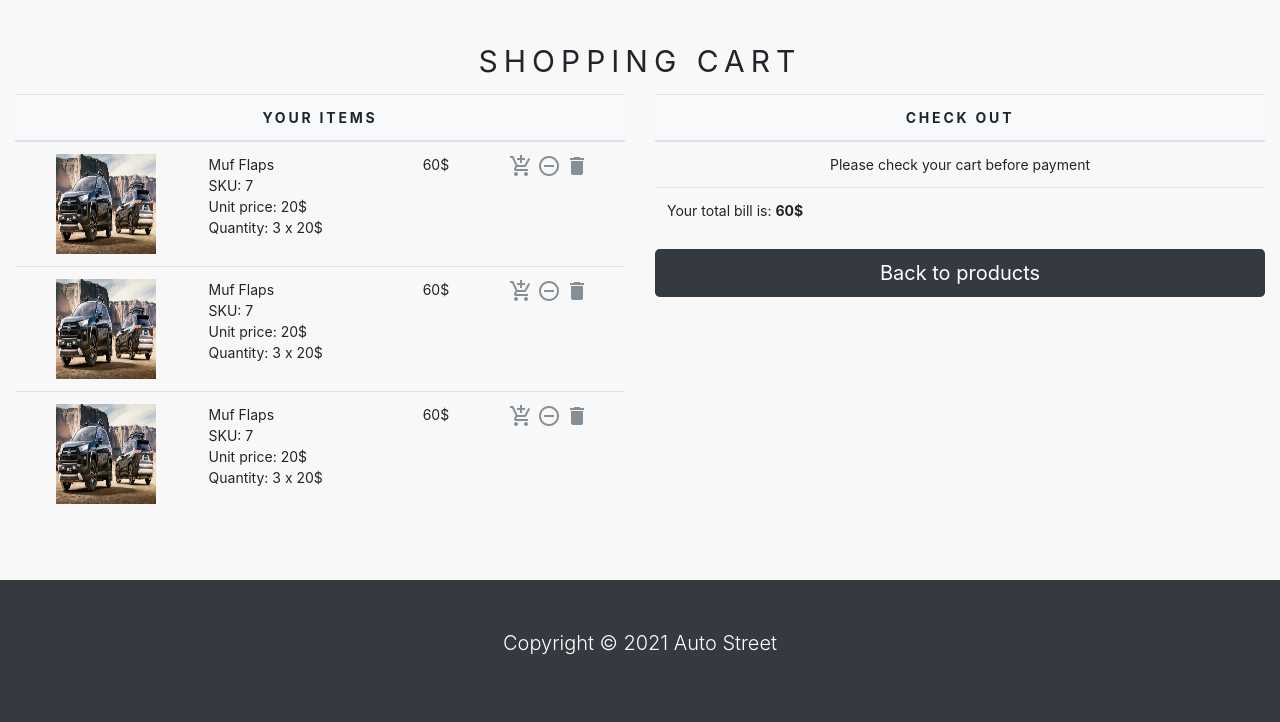
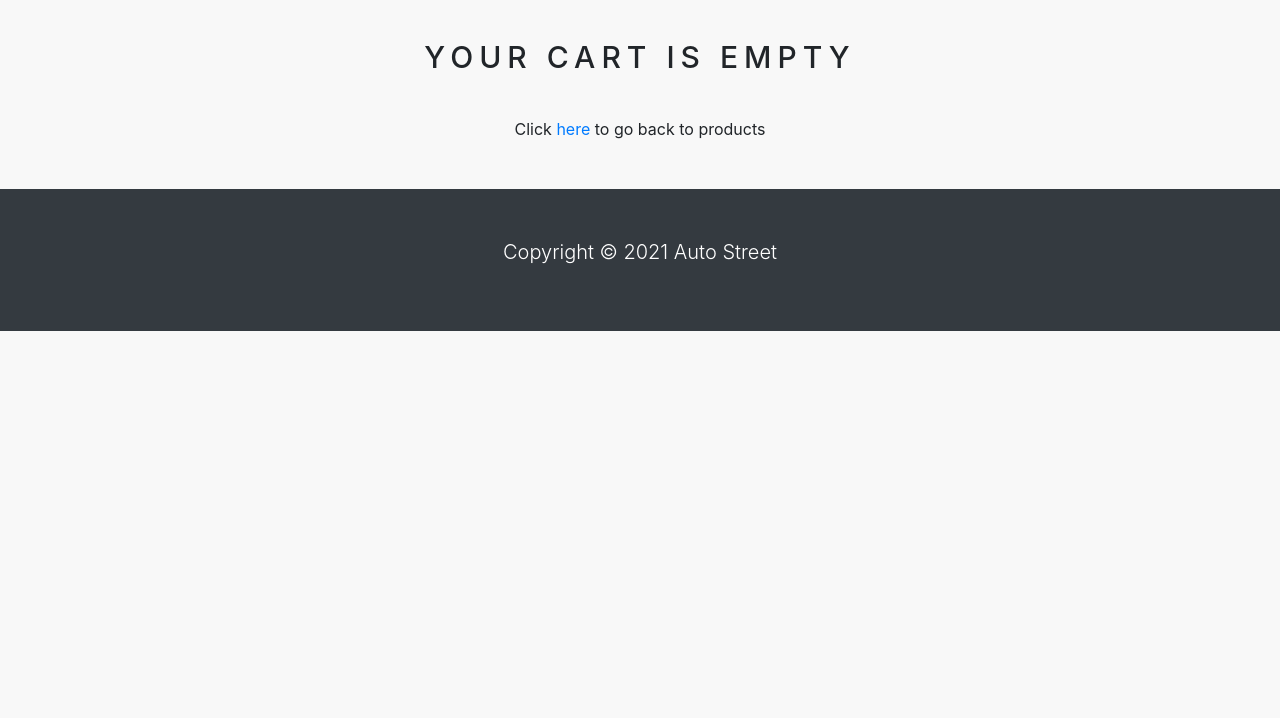
Before and after one commit to AleksandrBelokrys/Django-online-store, a Django app: page /cart in a window 1280 px wide. Shown: the part 82-804 px from the top of the page. After the commit the page ends 413 px from the top, so only its background shows below. Run offline with Django 3.2, Linux system fonts and the light colour scheme; tables that the repository leaves empty hold one stand-in row (values such as "Sample post"); some libraries are stand-ins or nearby versions.

Commit message:
created signup.html

```diff
--- a/ecommerce/settings.py
+++ b/ecommerce/settings.py
@@ -64,6 +64,7 @@ TEMPLATES = [
                 'django.contrib.auth.context_processors.auth',
                 'django.contrib.messages.context_processors.messages',
                 'shop.context_processors.menu_links',
+                'shop.context_processors.counter',
             ],
         },
     },
--- a/ecommerce/static/css/base.css
+++ b/ecommerce/static/css/base.css
@@ -18,3 +18,8 @@ body {
 	text-transform: uppercase;
 	letter-spacing: .2em;
 }
+
+.errorlist li {
+	color: red;
+	font-weight: bold;
+}
--- a/shop/context_processors.py
+++ b/shop/context_processors.py
@@ -1,4 +1,20 @@
-from .models import Category
+from .models import Category, Cart, CartItem
+from .views import _cart_id
+
+
+def counter(request):
+    item_count = 0
+    if 'admin' in request.path:
+        return {}
+    else:
+        try:
+            cart = Cart.objects.filter(cart_id=_cart_id(request))
+            cart_items = CartItem.objects.all().filter(cart=cart[:1])
+            for cart_item in cart_items:
+                item_count += cart_item.quantity
+        except Cart.DoesNotExist:
+            item_count = 0
+    return dict(item_count=item_count)
 
 
 def menu_links(request):
--- a/shop/templates/shop/cart.html
+++ b/shop/templates/shop/cart.html
@@ -1,10 +1,26 @@
 {% extends 'shop/base.html' %}
+
 {% load static %}
 
 {% block title %}
 	Cart
 {% endblock %}
+
 {% block content %}
+
+	{% if not cart_items %}
+	<div class="text-center">
+		<br>
+		<h1 class="text-center product_title">
+			Your cart is empty
+		</h1>
+		<br>
+		<p class="text-center">
+			Click <a href="{% url 'home' %}">here</a> to go back to products
+		</p>
+	</div>
+
+	{% else %}
 	<div class="text-center">
 		<br>
 		<div class="text-center product_title">
@@ -17,70 +33,84 @@ Cart
 				<thead class="cart-thead">
 					<tr>
 						<th colspan="4">
-                    Your items
+							Your Items
 						</th>
 					</tr>
 				</thead>
-            {% for i in '123'%}
+				{% for cart_item in cart_items %}
 				<tr>
-                <td><a href=""><img src="{% static 'images/trd-rav47.jpg' %}"
-                                    width="100" height="100"></a>
+					<td>
+						<a href="{{ cart_item.product.get_url }}">
+							<img src="{{cart_item.product.image.url}}" width="100" height="100">
+						</a>
 					</td>
 					<td class="text-left">
-                    Muf Flaps
+						{{cart_item.product.name}}
 						<br>
-                    SKU: 7
+						SKU: {{cart_item.product.id}}
 						<br>
-                    Unit price: 20$
+						Unit Price: {{cart_item.product.price}}
 						<br>
-                    Quantity: 3 x 20$
+						Quantity: {{cart_item.quantity}} x {{cart_item.product.price}}
 					</td>
 					<td>
-                    60$
+						${{cart_item.sub_total}}
 					</td>
+					{% if cart_item.quantity < cart_item.product.stock %}
 					<td>
-                    <a href=""><i class="material-icons cart-icon">add_shopping_cart</i></a>
-                     <a href=""><i class="material-icons cart-icon">remove_circle_outline</i></a>
-                     <a href=""><i class="material-icons cart-icon">delete</i></a>
+						<a href="{% url 'add_cart' cart_item.product.id %}"><i class="material-icons cart-icon">add_shopping_cart</i></a>
+						<a href="{% url 'cart_remove' cart_item.product.id %}"><i class="material-icons cart-icon">remove_circle_outline</i></a>
+						<a href="{% url 'cart_remove_product' cart_item.product.id %}"><i class="material-icons cart-icon">delete</i></a>
 					</td>
+					{% else %}
+					<td>
+
+						<a href="{% url 'cart_remove' cart_item.product.id %}"><i class="material-icons cart-icon">remove_circle_outline</i></a>
+						<a href="{% url 'cart_remove_product' cart_item.product.id %}"><i class="material-icons cart-icon">delete</i></a>
+					</td>
+					{% endif %}
+
 				</tr>
 				{% endfor %}
 			</table>
-
 		</div>
 		<div class="col-12 col-sm-12 col-md-12 col-lg-6 text-center">
 			<table class="table cart-table">
 				<thead class="cart-thead">
 					<tr>
 						<th colspan="4">
-                    Check out
+							Check Out
 						</th>
 					</tr>
 				</thead>
 				<tbody>
 					<tr>
 						<td>
-                Please check your cart before payment
+							Please check your cart before payment.
 						</td>
 					</tr>
 					<tr class="text-left">
 						<td>
-                Your total bill is: <strong>60$</strong>
+							Your total bill is: <strong>${{total}}</strong>
 						</td>
 					</tr>
 				</tbody>
 			</table>
 			<div class="mx-auto">
-            <a href="" style="text-decoration: none;">
-                <button type="button" class="btn btn-lg btn-block bg-dark text-white" >
-                    Back to products
+				<a href="{% url 'home' %}" style="text-decoration: none;">
+					<button type="button" class="btn btn-lg btn-block bg-dark text-white">
+						Back To Products
 					</button>
 				</a>
-
 			</div>
 		</div>
+	</div>
+	{% endif %}
 
-</div>
+
+
+
+
 
 
 
--- a/shop/templates/shop/navbar.html
+++ b/shop/templates/shop/navbar.html
@@ -18,6 +18,12 @@
                  </li>
                  <li class="nav-item"><a class="nav-link text-light text-uppercase font-weight-bold px-3" href="">Contacts</a></li>
                  <li class="nav-item"><a class="nav-link text-light text-uppercase font-weight-bold px-3" href="">About</a></li>
+                    {% if item_count > 0 %}
+        <li class="nav-item"><a class="nav-link text-light text-uppercase font-weight-bold px-3" href="{% url 'cart_detail' %}">
+        <i class="material-icons cart-icon">add_shopping_cart</i>
+        ({{item_count}})
+      </a></li>
+      {% endif %}
                </ul>
 
              <form class="form-inline">
--- a/shop/templates/shop/product.html
+++ b/shop/templates/shop/product.html
@@ -26,7 +26,7 @@ Product
         {% if product.stock <= 0 %}
 			<p class="text-justify product_text">Out Of Stock</p>
         {% else %}
-			<a href="">Add To Cart</a>
+			<a href="{% url 'add_cart' product.id %}">Add To Cart</a>
         {% endif %}
     </div>
 <div/>
--- a/shop/urls.py
+++ b/shop/urls.py
@@ -7,5 +7,10 @@ urlpatterns = [
     path('category/<slug:category_slug>', views.home, name='products_by_category'),
     path('category/<slug:category_slug>/<slug:product_slug>', views.product, name='product_detail'),
     path('product/', views.product, name='product'),
-    path('cart', views.cart, name='cart'),
+    path('cart', views.cart_detail, name='cart_detail'),
+    path('cart/add/<int:product_id>', views.add_cart, name='add_cart'),
+    path('cart/remove/<int:product_id>', views.cart_remove, name='cart_remove'),
+    path('cart/remove_product/<int:product_id>', views.cart_remove_product, name='cart_remove_product'),
+    path('account/create/', views.signUpView, name='signup'),
+
 ]
--- a/shop/views.py
+++ b/shop/views.py
@@ -1,6 +1,8 @@
-from django.shortcuts import render, get_object_or_404
-from django.http import HttpResponse
-from .models import Category, Product
+from django.core.exceptions import ObjectDoesNotExist
+from django.shortcuts import render, get_object_or_404, redirect
+from .models import Category, Product, Cart, CartItem
+from django.contrib.auth.models import Group, User
+from .forms import SignUpForm
 
 
 def home(request, category_slug=None):
@@ -22,5 +24,75 @@ def product(request, category_slug, product_slug):
     return render(request, 'shop/product.html', {'product': product})
 
 
-def cart(request):
-    return render(request, 'shop/cart.html')
+def _cart_id(request):
+    cart = request.session.session_key
+    if not cart:
+        cart = request.session.create()
+    return cart
+
+
+def add_cart(request, product_id):
+    product = Product.objects.get(id=product_id)
+    try:
+        cart = Cart.objects.get(cart_id=_cart_id(request))
+    except Cart.DoesNotExist:
+        cart = Cart.objects.create(cart_id=_cart_id(request))
+        cart.save()
+    try:
+        cart_item = CartItem.objects.get(product=product, cart=cart)
+        if cart_item.quantity < cart_item.product.stock:
+            cart_item.quantity += 1
+        cart_item.save()
+    except CartItem.DoesNotExist:
+        cart_item = CartItem.objects.create(product=product, quantity=1, cart=cart)
+        cart_item.save()
+
+    return redirect('cart_detail')
+
+
+def cart_detail(request, total=0, counter=0, cart_items=None):
+    try:
+        cart = Cart.objects.get(cart_id=_cart_id(request))
+        cart_items = CartItem.objects.filter(cart=cart, active=True)
+        for cart_item in cart_items:
+            total += (cart_item.product.price * cart_item.quantity)
+            counter += cart_item.quantity
+
+    except ObjectDoesNotExist:
+        pass
+
+    return render(request, 'shop/cart.html', dict(cart_items=cart_items, total=total, counter=counter))
+
+
+def cart_remove(request, product_id):
+    cart = Cart.objects.get(cart_id=_cart_id(request))
+    product = get_object_or_404(Product, id=product_id)
+    cart_item = CartItem.objects.get(product=product, cart=cart)
+    if cart_item.quantity > 1:
+        cart_item.quantity -= 1
+        cart_item.save()
+    else:
+        cart_item.delete()
+    return redirect('cart_detail')
+
+
+def cart_remove_product(request, product_id):
+    cart = Cart.objects.get(cart_id=_cart_id(request))
+    product = get_object_or_404(Product, id=product_id)
+    cart_item = CartItem.objects.get(product=product, cart=cart)
+    cart_item.delete()
+    return redirect('cart_detail')
+
+
+def signUpView(request):
+    if request.method == 'POST':
+        form = SignUpForm(request.POST)
+        if form.is_valid():
+            form.save()
+            username = form.cleaned_data.get('username')
+            signup_user = User.objects.get(username=username)
+            user_group = Group.objects.get(name='User')
+            user_group.user_set.add(signup_user)
+    else:
+        form = SignUpForm()
+    return render(request, 'shop/signup.html', {'form': form})
```
Also changed, not shown: shop/forms.py (added, +13 -0 lines), shop/templates/shop/signup.html (added, +42 -0 lines). Lines whose indentation alone changed are shown as unchanged.
